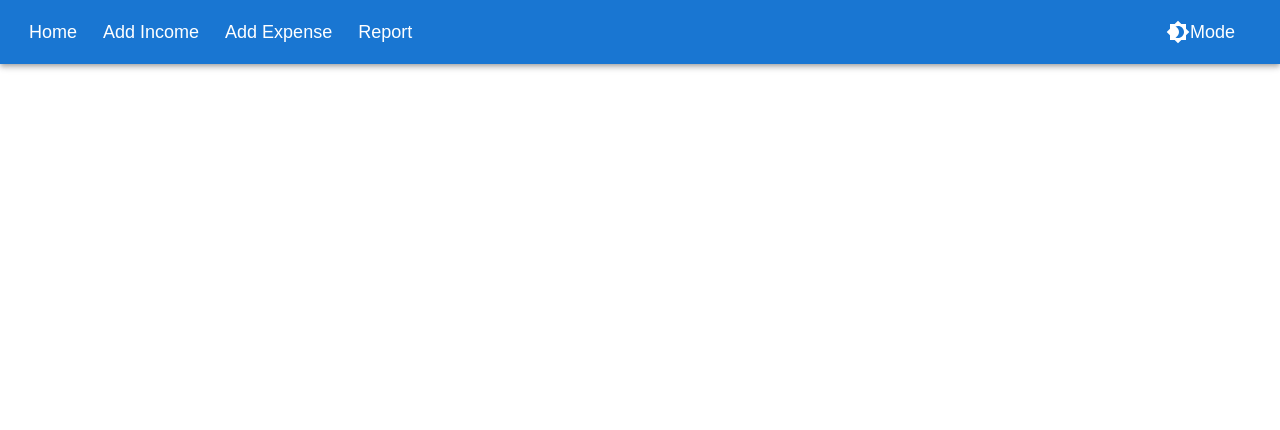
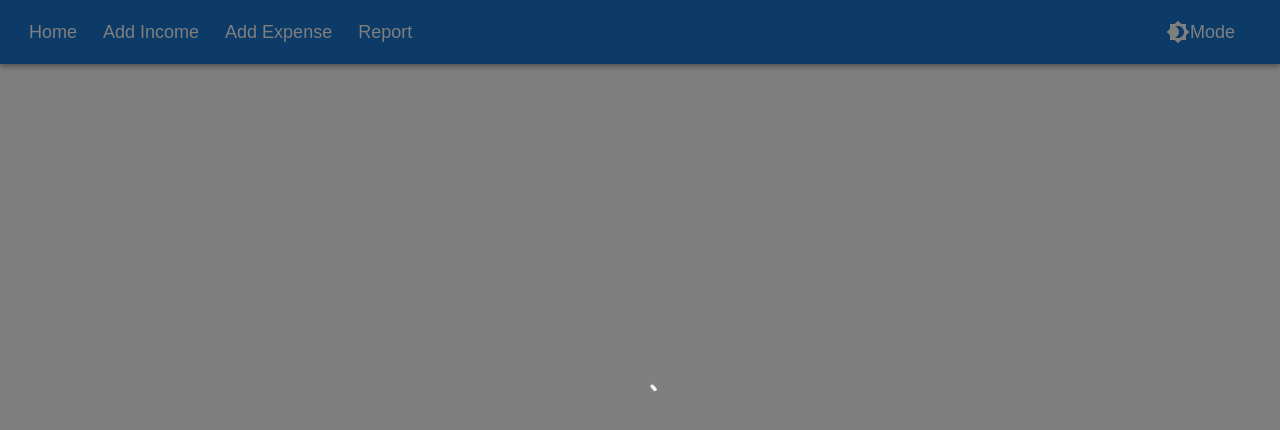
Before and after one commit to Karthikeyangeo/money-manager-frontend, a React (Create React App) app: page /track/edit/1 in a window 1280 px wide. Shown: the top 430 px of the page. Built offline with nearby package versions, Linux system fonts and the light colour scheme; no server answers.

Commit message:
loading page

```diff
--- a/src/routes/EditIncome.js
+++ b/src/routes/EditIncome.js
@@ -9,6 +9,8 @@ import DesktopDatePicker  from '@mui/lab/DesktopDatePicker';
 import {API} from './global';
 import { useHistory ,useParams} from 'react-router-dom';
 import AddCardIcon from '@mui/icons-material/AddCard';
+import Backdrop from '@mui/material/Backdrop';
+import CircularProgress from '@mui/material/CircularProgress';
 
 // function BasicDateTimePicker() {
 
@@ -40,7 +42,14 @@ export function EditIncome(){
     },[]);
 
     console.log('SelectedIncome',selectedIncome);
-    return selectedIncome ? <UpdateIncome selectedIncome={selectedIncome} /> : " " ;
+    return selectedIncome ? <UpdateIncome selectedIncome={selectedIncome} />
+                          :<Backdrop
+                              sx={{ color: '#fff', zIndex: (theme) => theme.zIndex.drawer + 1 }}
+                              open>
+                              <CircularProgress color="inherit" />
+                            </Backdrop>
+
+                          ;
 
 }
 
```
